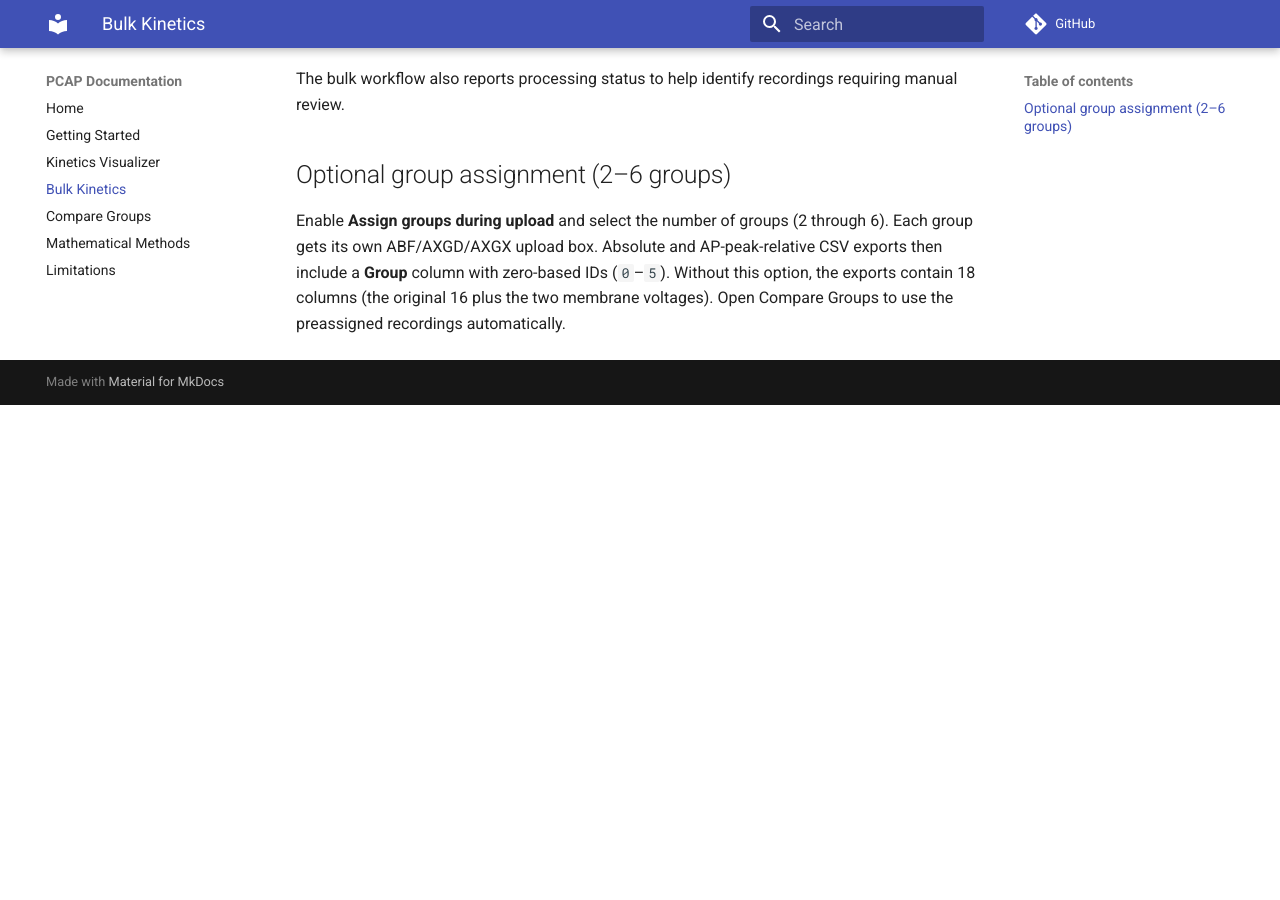
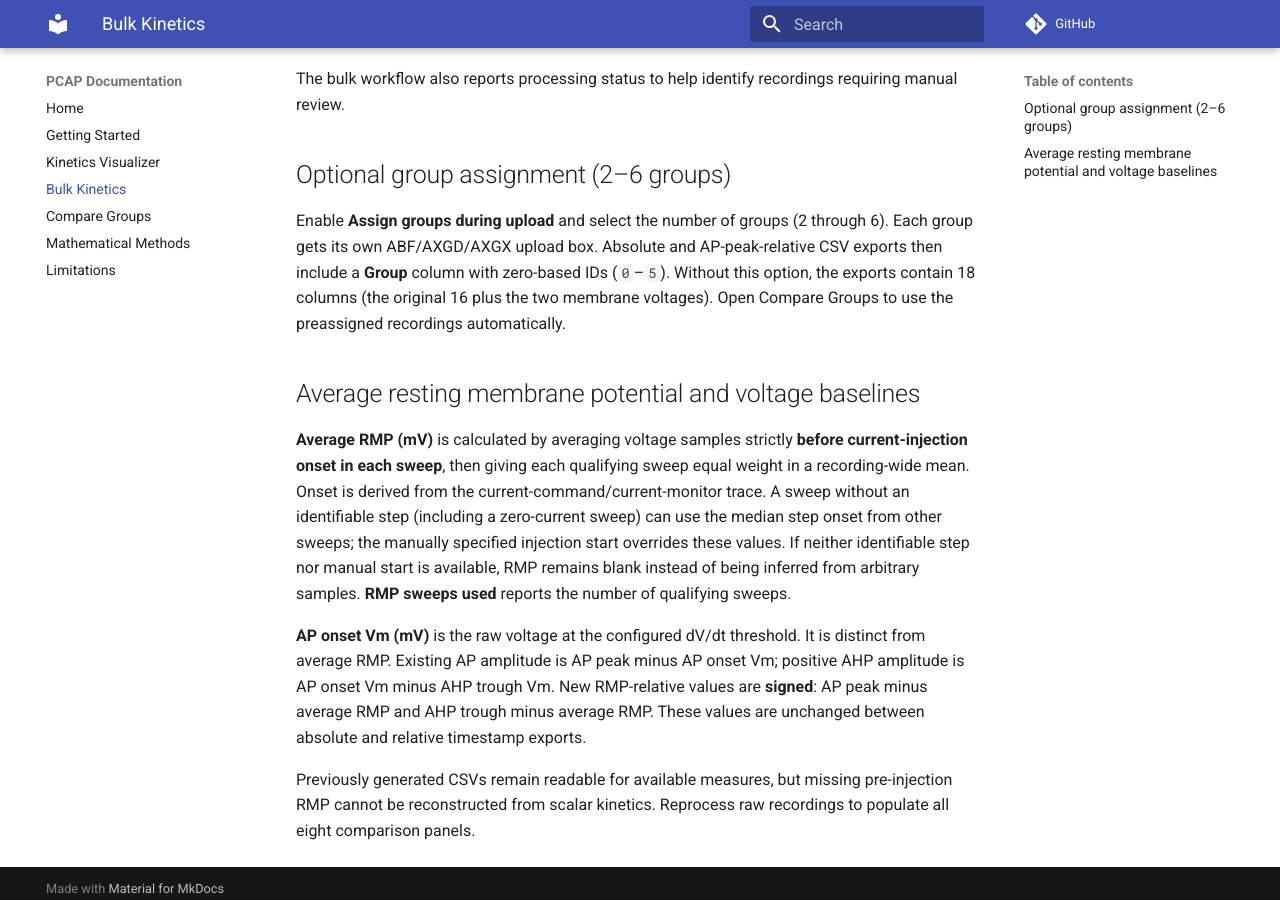
Before and after one commit to theafairfax/pcap, an MkDocs documentation site: the page built from docs/bulk-kinetics.md, in a window 1280 px wide and 900 px high, scrolled down 678 px. Built offline with MkDocs 1.6.1 and Material for MkDocs 9.7.7, drawn with Linux system fonts in a browser that asks for light colours; comment, search, counter and statistics services are not loaded; before the commit the page ends 1083 px from its top, so only the background shows below that.

Commit message:
Document RMP calculation, onset voltage and expanded comparisons

```diff
--- a/docs/bulk-kinetics.md
+++ b/docs/bulk-kinetics.md
@@ -19,3 +19,11 @@ The bulk workflow also reports processing status to help identify recordings req
 ## Optional group assignment (2–6 groups)
 
 Enable **Assign groups during upload** and select the number of groups (2 through 6). Each group gets its own ABF/AXGD/AXGX upload box. Absolute and AP-peak-relative CSV exports then include a **Group** column with zero-based IDs (`0`–`5`). Without this option, the exports contain 18 columns (the original 16 plus the two membrane voltages). Open Compare Groups to use the preassigned recordings automatically.
+
+## Average resting membrane potential and voltage baselines
+
+**Average RMP (mV)** is calculated by averaging voltage samples strictly **before current-injection onset in each sweep**, then giving each qualifying sweep equal weight in a recording-wide mean. Onset is derived from the current-command/current-monitor trace. A sweep without an identifiable step (including a zero-current sweep) can use the median step onset from other sweeps; the manually specified injection start overrides these values. If neither identifiable step nor manual start is available, RMP remains blank instead of being inferred from arbitrary samples. **RMP sweeps used** reports the number of qualifying sweeps.
+
+**AP onset Vm (mV)** is the raw voltage at the configured dV/dt threshold. It is distinct from average RMP. Existing AP amplitude is AP peak minus AP onset Vm; positive AHP amplitude is AP onset Vm minus AHP trough Vm. New RMP-relative values are **signed**: AP peak minus average RMP and AHP trough minus average RMP. These values are unchanged between absolute and relative timestamp exports.
+
+Previously generated CSVs remain readable for available measures, but missing pre-injection RMP cannot be reconstructed from scalar kinetics. Reprocess raw recordings to populate all eight comparison panels.
```
